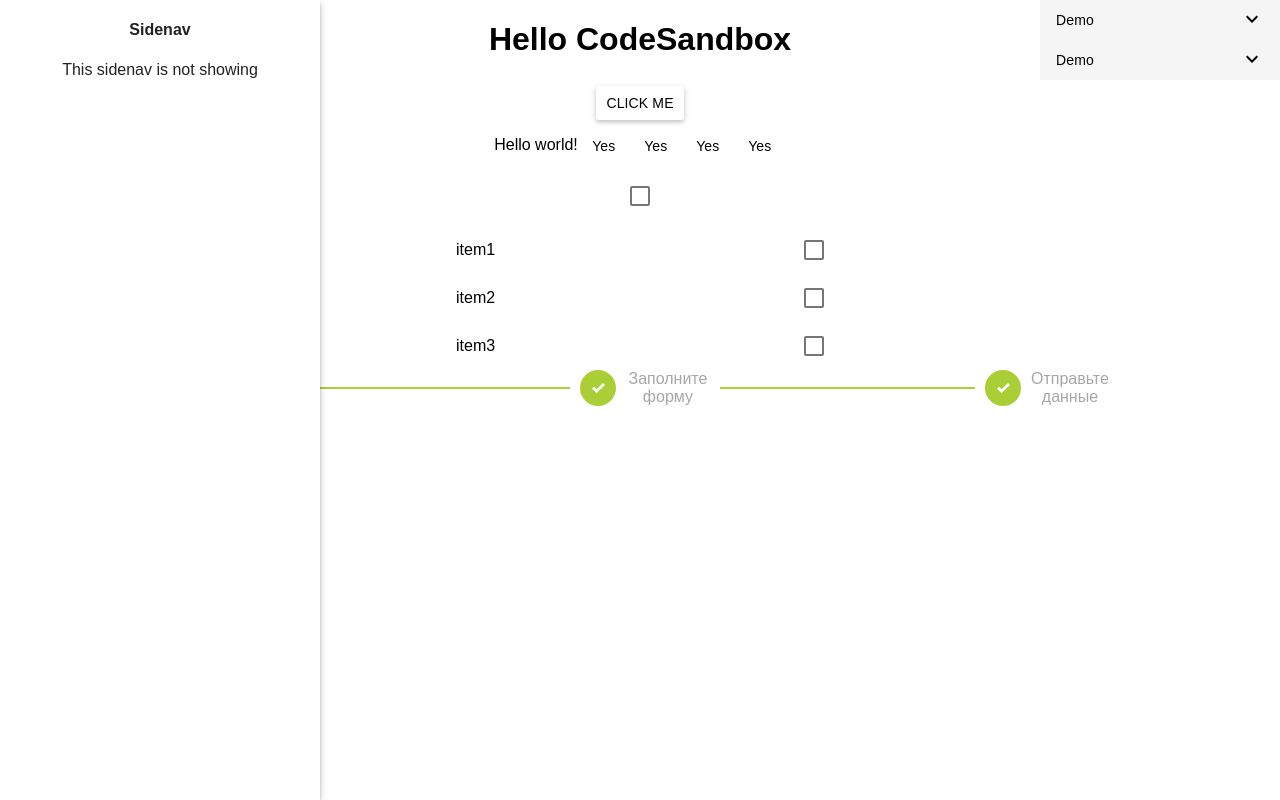
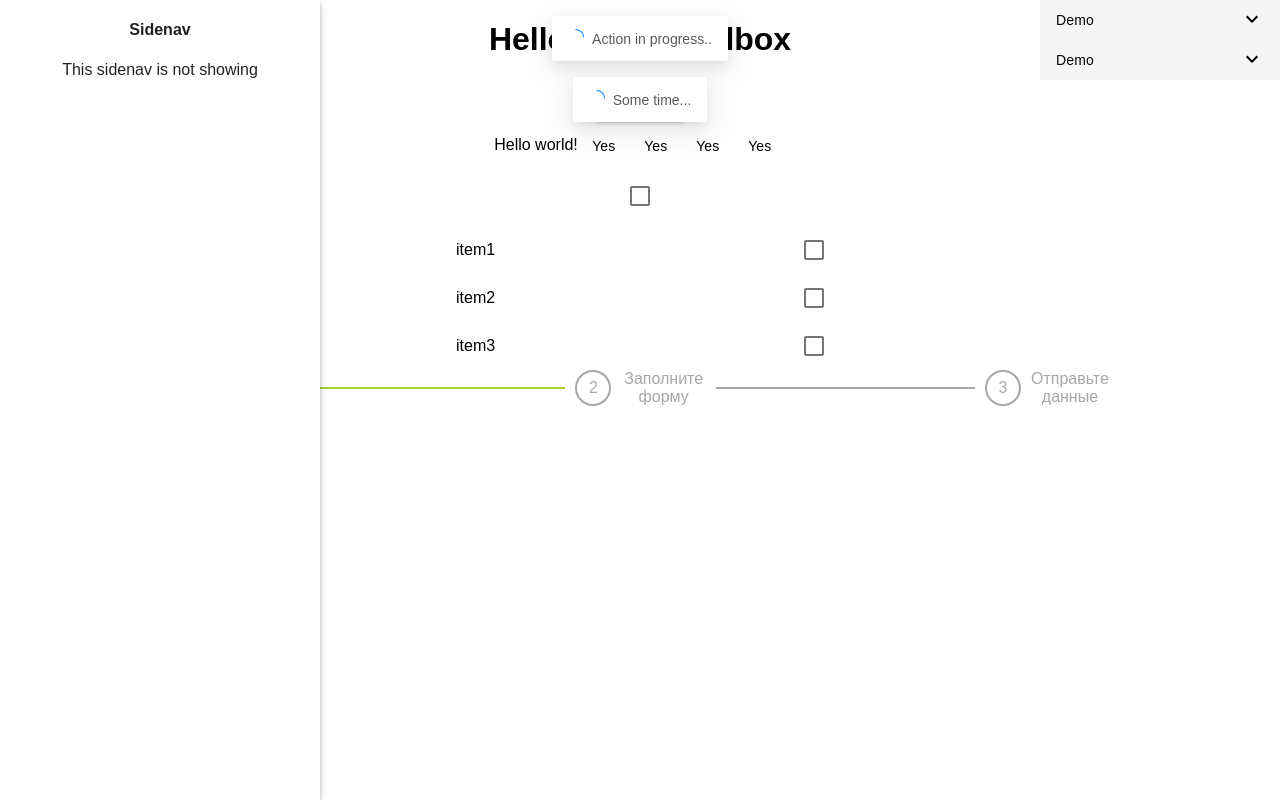
Before and after one commit to AlexeyGorobtsov/button-react, a React (Create React App) app: page / in a window 1280 px wide. Built offline with nearby package versions, Linux system fonts and the light colour scheme.

Commit message:
add message

```diff
--- a/src/App.js
+++ b/src/App.js
@@ -11,6 +11,7 @@ import {MdList} from "./components/md-list";
 import {OutsideClickEvent} from "./components/OutsideClickEvent";
 import {MdPanel} from "./components/md-panel";
 import {Timeline} from "./components/timeline";
+import {Message} from "./components/message";
 
 export default function App() {
     const [isToggle, setToggle] = useState(false);
@@ -55,9 +56,10 @@ export default function App() {
             </div>
             <Timeline steps={[
                 {step: 'Выберите модель', done: 'vcv-step-done'},
-                {step: 'Заполните форму', done: 'vcv-step-done'},
-                {step: 'Отправьте данные', done: 'vcv-step-done'},
+                {step: 'Заполните форму', done: ''},
+                {step: 'Отправьте данные', done: ''},
             ]}/>
+            <Message messages={['Action in progress..', 'Some time...']}/>
         </div>
     );
 }
--- /dev/null
+++ b/src/components/message/SpinIcon.js
@@ -0,0 +1,25 @@
+import React from 'react';
+
+export function SpinIcon(props) {
+    const {
+        width = '16px',
+        height = '16px',
+        fill = 'currentColor',
+        cn = ''
+    } = props;
+    return (
+        <svg
+            viewBox="0 0 1024 1024"
+            focusable="false"
+            className={`icon-spin ${cn}`}
+            data-icon="loading"
+            width={width}
+            height={height}
+            fill={fill}
+            aria-hidden="true">
+            <path
+                d="M988 548c-19.9 0-36-16.1-36-36 0-59.4-11.6-117-34.6-171.3a440.45 440.45 0 00-94.3-139.9 437.71 437.71 0 00-139.9-94.3C629 83.6 571.4 72 512 72c-19.9 0-36-16.1-36-36s16.1-36 36-36c69.1 0 136.2 13.5 199.3 40.3C772.3 66 827 103 874 150c47 47 83.9 101.8 109.7 162.7 26.7 63.1 40.2 130.2 40.2 199.3.1 19.9-16 36-35.9 36z">
+            </path>
+        </svg>
+    )
+}
--- /dev/null
+++ b/src/components/message/index.js
@@ -0,0 +1,27 @@
+import React from 'react';
+import {SpinIcon} from "./SpinIcon";
+
+import './style.css'
+export function Message(props) {
+    const {
+        messages = [],
+    } = props;
+    return (
+        <div className="message">
+            <div>
+                {messages.map(item => (
+                    <div className="message-notice">
+                        <div className="message-notice-content">
+                            <div className="message-loading">
+                            <span role="img" aria-label="loading" className="icon icon-loading">
+                                <SpinIcon />
+                            </span>
+                                <span>{item}</span>
+                            </div>
+                        </div>
+                    </div>
+                ))}
+            </div>
+        </div>
+    )
+}
--- /dev/null
+++ b/src/components/message/style.css
@@ -0,0 +1,92 @@
+.message {
+    -webkit-box-sizing: border-box;
+    box-sizing: border-box;
+    margin: 0;
+    padding: 0;
+    color: rgba(0, 0, 0, 0.65);
+    font-size: 14px;
+    font-variant: tabular-nums;
+    line-height: 1.5715;
+    list-style: none;
+    -webkit-font-feature-settings: 'tnum';
+    font-feature-settings: 'tnum';
+    position: fixed;
+    top: 16px;
+    left: 0;
+    z-index: 1010;
+    width: 100%;
+    pointer-events: none;
+}
+
+.message-notice {
+    padding: 8px;
+    text-align: center;
+}
+.message-notice:first-child {
+    margin-top: -8px;
+}
+
+.message-notice-content {
+    display: inline-block;
+    padding: 10px 16px;
+    background: #fff;
+    border-radius: 2px;
+    -webkit-box-shadow: 0 3px 6px -4px rgba(0, 0, 0, 0.12), 0 6px 16px 0 rgba(0, 0, 0, 0.08), 0 9px 28px 8px rgba(0, 0, 0, 0.05);
+    box-shadow: 0 3px 6px -4px rgba(0, 0, 0, 0.12), 0 6px 16px 0 rgba(0, 0, 0, 0.08), 0 9px 28px 8px rgba(0, 0, 0, 0.05);
+    pointer-events: all;
+}
+
+.message-loading .icon {
+    color: #1890ff;
+}
+
+.icon-spin::before {
+    display: inline-block;
+    -webkit-animation: loadingCircle 1s infinite linear;
+    animation: loadingCircle 1s infinite linear;
+}
+.icon-spin {
+    display: inline-block;
+    -webkit-animation: loadingCircle 1s infinite linear;
+    animation: loadingCircle 1s infinite linear;
+}
+
+.message .icon {
+    position: relative;
+    top: 1px;
+    margin-right: 8px;
+    font-size: 16px;
+}
+.icon svg {
+    display: inline-block;
+}
+
+svg:not(:root) {
+    overflow: hidden;
+}
+
+.icon-spin::before {
+    display: inline-block;
+    -webkit-animation: loadingCircle 1s infinite linear;
+    animation: loadingCircle 1s infinite linear;
+}
+.icon-spin {
+    display: inline-block;
+    -webkit-animation: loadingCircle 1s infinite linear;
+    animation: loadingCircle 1s infinite linear;
+}
+
+.icon > * {
+    line-height: 1;
+}
+
+@-webkit-keyframes loadingCircle {
+    100% {
+        transform: rotate(360deg);
+    }
+}
+@keyframes loadingCircle {
+    100% {
+        transform: rotate(360deg);
+    }
+}
```
